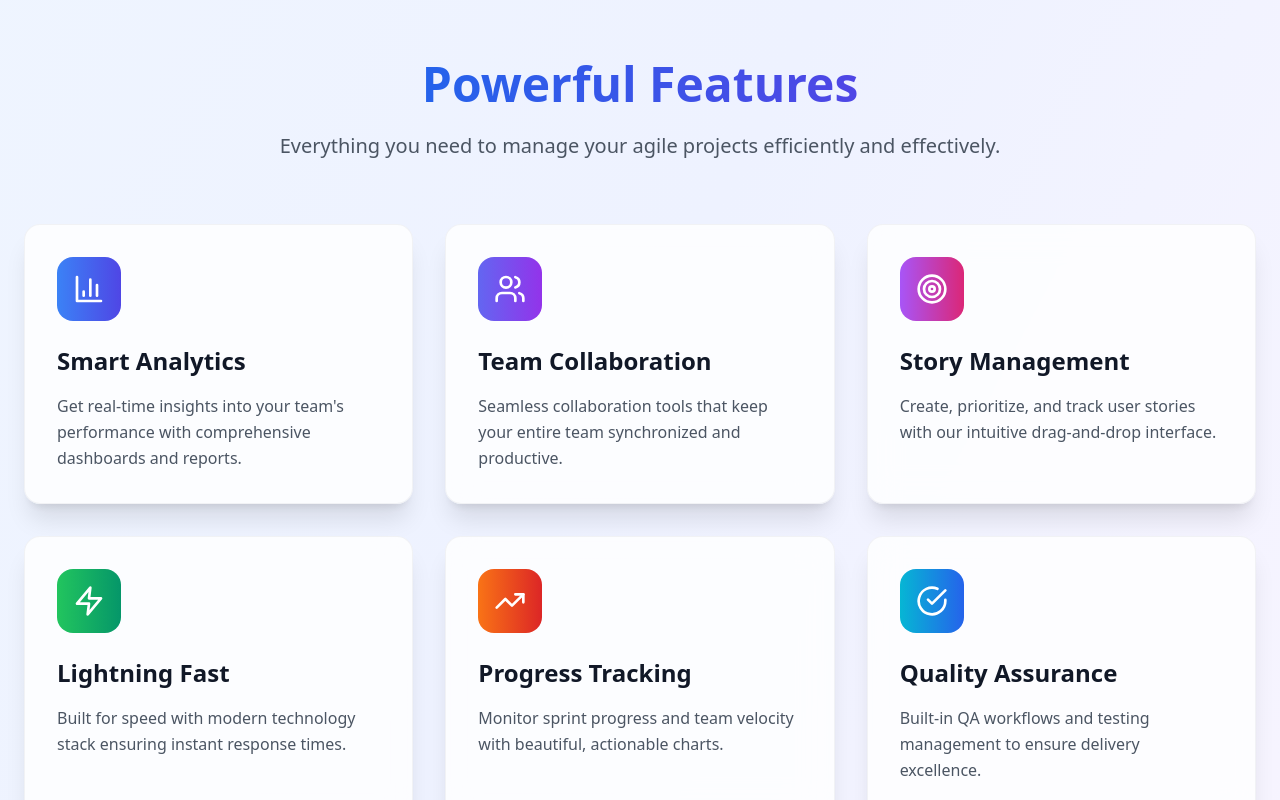
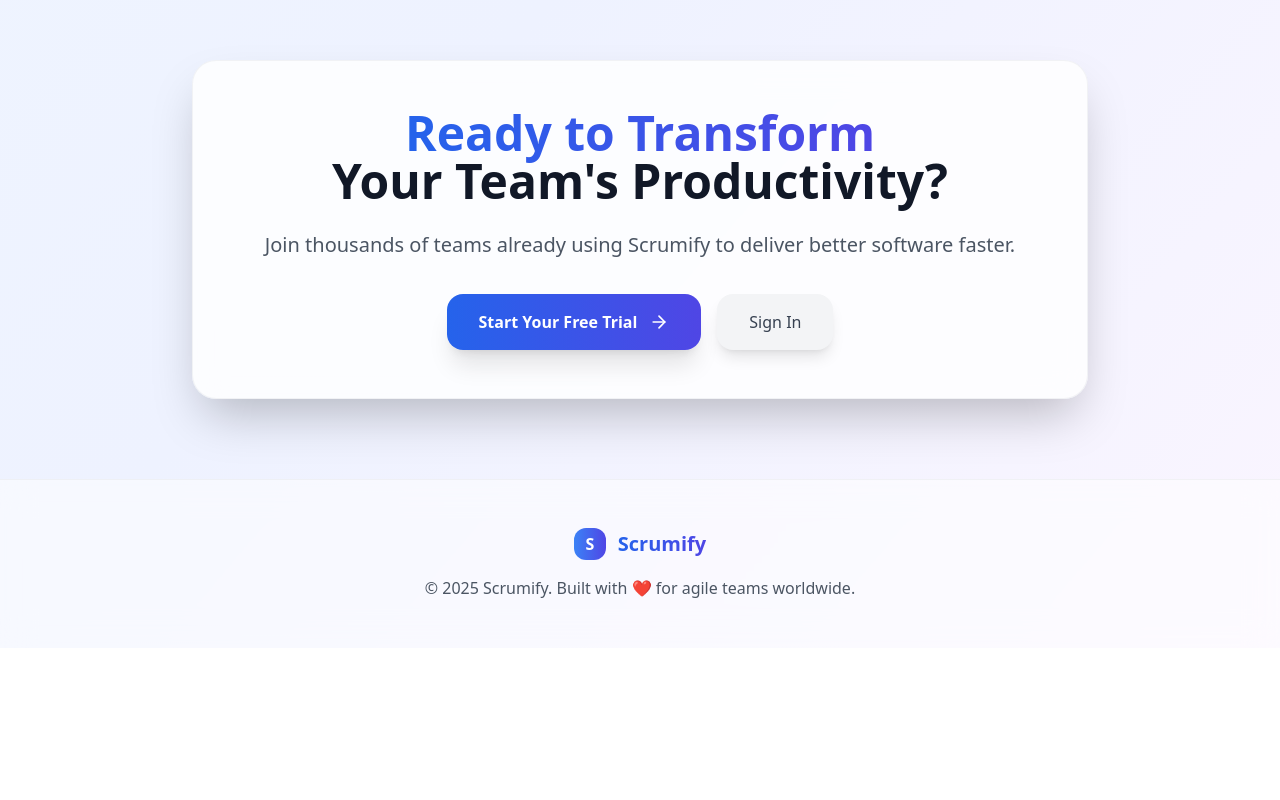
Before and after one commit to im23b-terenzianie/Scrumify, a React (Vite) app: page / in a window 1280 px wide. Shown: the part 860-1660 px from the top of the page. After the commit the page ends 1508 px from the top, so only its background shows below. Built offline with nearby package versions, Linux system fonts and the light colour scheme.

Commit message:
Landing Page changes

```diff
--- a/src/pages/Landing.tsx
+++ b/src/pages/Landing.tsx
@@ -17,20 +17,6 @@ export default function Landing() {
                                 Scrumify
                             </span>
                         </div>
-
-                        {/* Navigation Links */}
-                        <div className="hidden md:flex items-center gap-8">
-                            <a href="#features" className="text-gray-600 dark:text-gray-300 hover:text-blue-600 dark:hover:text-blue-400 transition-colors font-medium">
-                                Features
-                            </a>
-                            <a href="#benefits" className="text-gray-600 dark:text-gray-300 hover:text-blue-600 dark:hover:text-blue-400 transition-colors font-medium">
-                                Benefits
-                            </a>
-                            <a href="#pricing" className="text-gray-600 dark:text-gray-300 hover:text-blue-600 dark:hover:text-blue-400 transition-colors font-medium">
-                                Pricing
-                            </a>
-                        </div>
-
                         {/* Auth Buttons */}
                         <div className="flex items-center gap-4">
                             <Link
@@ -113,101 +99,7 @@ export default function Landing() {
                 </div>
             </section>
 
-            {/* Features Section */}
-            <section id="features" className="py-20 px-6">
-                <div className="max-w-7xl mx-auto">
-                    <div className="text-center mb-16">
-                        <h2 className="text-4xl md:text-5xl font-bold mb-6">
-                            <span className="bg-gradient-to-r from-blue-600 to-indigo-600 bg-clip-text text-transparent">
-                                Powerful Features
-                            </span>
-                        </h2>
-                        <p className="text-xl text-gray-600 dark:text-gray-300 max-w-3xl mx-auto">
-                            Everything you need to manage your agile projects efficiently and effectively.
-                        </p>
-                    </div>
-
-                    <div className="grid grid-cols-1 md:grid-cols-2 lg:grid-cols-3 gap-8">
-                        {/* Feature 1 */}
-                        <div className="group bg-white/80 dark:bg-gray-800/80 backdrop-blur-lg rounded-2xl shadow-xl border border-gray-200/50 dark:border-gray-700/50 p-8 transition-all duration-300 hover:shadow-2xl hover:scale-105">
-                            <div className="w-16 h-16 bg-gradient-to-r from-blue-500 to-indigo-600 rounded-2xl flex items-center justify-center mb-6 group-hover:scale-110 transition-transform">
-                                <BarChart3 className="w-8 h-8 text-white" />
-                            </div>
-                            <h3 className="text-2xl font-bold text-gray-900 dark:text-white mb-4">
-                                Smart Analytics
-                            </h3>
-                            <p className="text-gray-600 dark:text-gray-300 leading-relaxed">
-                                Get real-time insights into your team's performance with comprehensive dashboards and reports.
-                            </p>
-                        </div>
-
-                        {/* Feature 2 */}
-                        <div className="group bg-white/80 dark:bg-gray-800/80 backdrop-blur-lg rounded-2xl shadow-xl border border-gray-200/50 dark:border-gray-700/50 p-8 transition-all duration-300 hover:shadow-2xl hover:scale-105">
-                            <div className="w-16 h-16 bg-gradient-to-r from-indigo-500 to-purple-600 rounded-2xl flex items-center justify-center mb-6 group-hover:scale-110 transition-transform">
-                                <Users className="w-8 h-8 text-white" />
-                            </div>
-                            <h3 className="text-2xl font-bold text-gray-900 dark:text-white mb-4">
-                                Team Collaboration
-                            </h3>
-                            <p className="text-gray-600 dark:text-gray-300 leading-relaxed">
-                                Seamless collaboration tools that keep your entire team synchronized and productive.
-                            </p>
-                        </div>
-
-                        {/* Feature 3 */}
-                        <div className="group bg-white/80 dark:bg-gray-800/80 backdrop-blur-lg rounded-2xl shadow-xl border border-gray-200/50 dark:border-gray-700/50 p-8 transition-all duration-300 hover:shadow-2xl hover:scale-105">
-                            <div className="w-16 h-16 bg-gradient-to-r from-purple-500 to-pink-600 rounded-2xl flex items-center justify-center mb-6 group-hover:scale-110 transition-transform">
-                                <Target className="w-8 h-8 text-white" />
-                            </div>
-                            <h3 className="text-2xl font-bold text-gray-900 dark:text-white mb-4">
-                                Story Management
-                            </h3>
-                            <p className="text-gray-600 dark:text-gray-300 leading-relaxed">
-                                Create, prioritize, and track user stories with our intuitive drag-and-drop interface.
-                            </p>
-                        </div>
-
-                        {/* Feature 4 */}
-                        <div className="group bg-white/80 dark:bg-gray-800/80 backdrop-blur-lg rounded-2xl shadow-xl border border-gray-200/50 dark:border-gray-700/50 p-8 transition-all duration-300 hover:shadow-2xl hover:scale-105">
-                            <div className="w-16 h-16 bg-gradient-to-r from-green-500 to-emerald-600 rounded-2xl flex items-center justify-center mb-6 group-hover:scale-110 transition-transform">
-                                <Zap className="w-8 h-8 text-white" />
-                            </div>
-                            <h3 className="text-2xl font-bold text-gray-900 dark:text-white mb-4">
-                                Lightning Fast
-                            </h3>
-                            <p className="text-gray-600 dark:text-gray-300 leading-relaxed">
-                                Built for speed with modern technology stack ensuring instant response times.
-                            </p>
-                        </div>
-
-                        {/* Feature 5 */}
-                        <div className="group bg-white/80 dark:bg-gray-800/80 backdrop-blur-lg rounded-2xl shadow-xl border border-gray-200/50 dark:border-gray-700/50 p-8 transition-all duration-300 hover:shadow-2xl hover:scale-105">
-                            <div className="w-16 h-16 bg-gradient-to-r from-orange-500 to-red-600 rounded-2xl flex items-center justify-center mb-6 group-hover:scale-110 transition-transform">
-                                <TrendingUp className="w-8 h-8 text-white" />
-                            </div>
-                            <h3 className="text-2xl font-bold text-gray-900 dark:text-white mb-4">
-                                Progress Tracking
-                            </h3>
-                            <p className="text-gray-600 dark:text-gray-300 leading-relaxed">
-                                Monitor sprint progress and team velocity with beautiful, actionable charts.
-                            </p>
-                        </div>
-
-                        {/* Feature 6 */}
-                        <div className="group bg-white/80 dark:bg-gray-800/80 backdrop-blur-lg rounded-2xl shadow-xl border border-gray-200/50 dark:border-gray-700/50 p-8 transition-all duration-300 hover:shadow-2xl hover:scale-105">
-                            <div className="w-16 h-16 bg-gradient-to-r from-cyan-500 to-blue-600 rounded-2xl flex items-center justify-center mb-6 group-hover:scale-110 transition-transform">
-                                <CheckCircle className="w-8 h-8 text-white" />
-                            </div>
-                            <h3 className="text-2xl font-bold text-gray-900 dark:text-white mb-4">
-                                Quality Assurance
-                            </h3>
-                            <p className="text-gray-600 dark:text-gray-300 leading-relaxed">
-                                Built-in QA workflows and testing management to ensure delivery excellence.
-                            </p>
-                        </div>
-                    </div>
-                </div>
-            </section>
+            {/* Features Section removed */}
 
             {/* CTA Section */}
             <section className="py-20 px-6">
```
